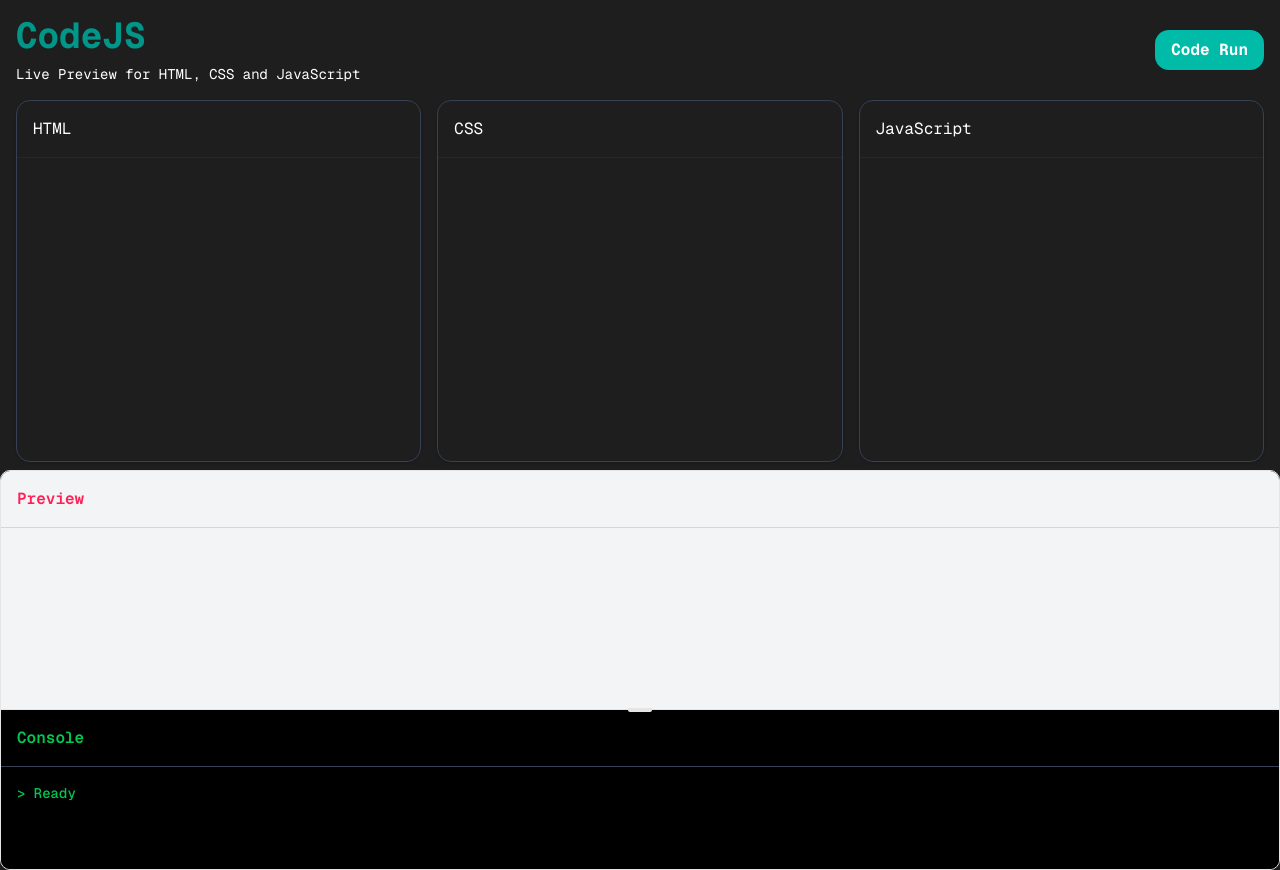
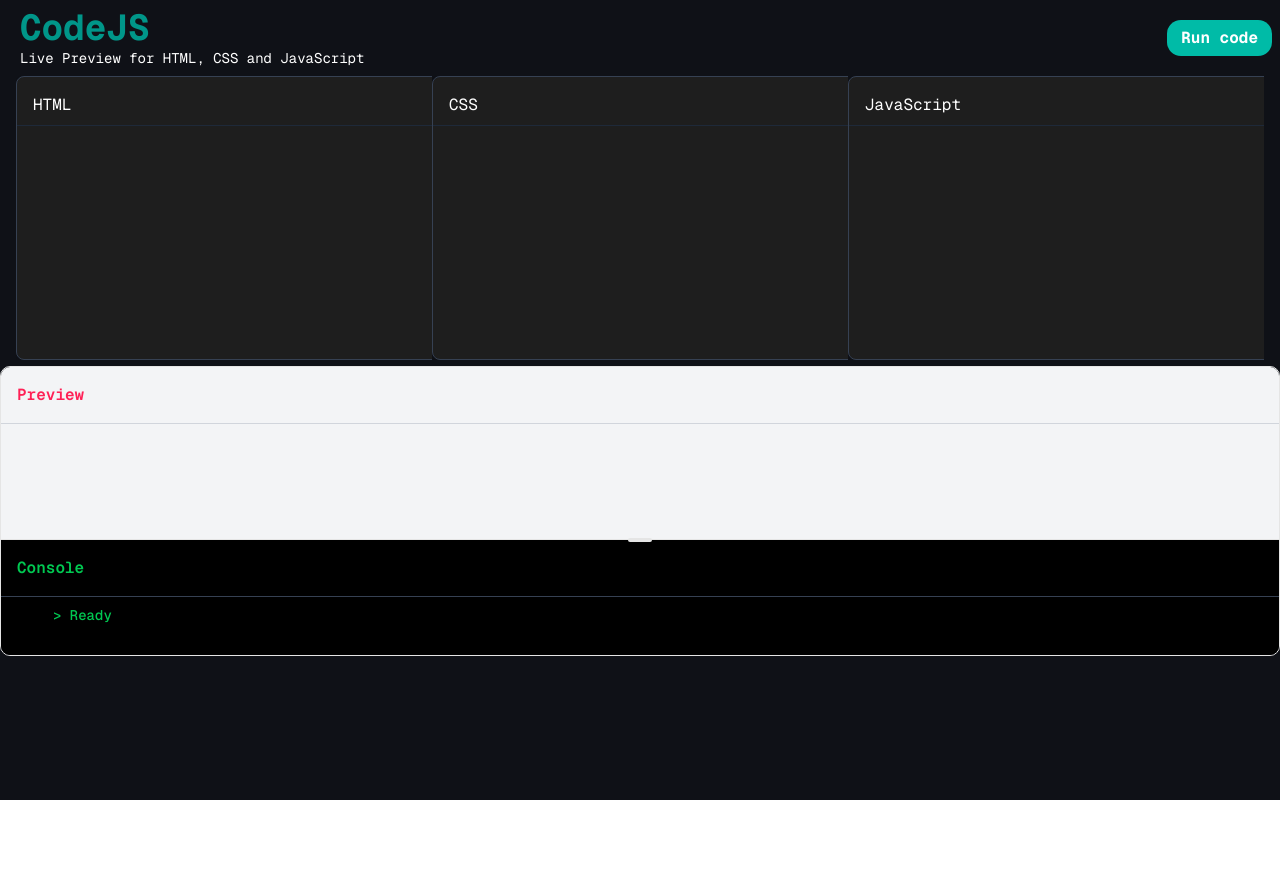
Before and after one commit to hshehriyaralam/codePen, a Next.js app: page / in a window 1280 px wide. After the commit the page ends 800 px from the top, so only its background shows below. Built offline with nearby package versions, Linux system fonts and the light colour scheme.

Commit message:
live preview JS code & resizable container

```diff
--- a/app/globals.css
+++ b/app/globals.css
@@ -131,3 +131,31 @@
     @apply font-sans;
   }
 }
+
+/* 0f1117 */
+/* 1e1e1e */
+
+* {
+  scrollbar-width: thin;
+  scrollbar-color: #0f1117 #0f1117;
+}
+
+::-webkit-scrollbar {
+  width: 10px;
+  height: 10px;
+}
+
+::-webkit-scrollbar-track {
+  background: #1e1e1e;
+  border-radius: 10px;
+}
+
+::-webkit-scrollbar-thumb {
+  background: #f1ecec;
+  border-radius: 10px;
+  border: 2px solid #f1f1f1;
+}
+
+::-webkit-scrollbar-thumb:hover {
+  background: #f1ecec;
+}
--- a/components/common/editor.tsx
+++ b/components/common/editor.tsx
@@ -1,16 +1,31 @@
 import React from 'react'
+import Editor from '@monaco-editor/react';
+import {
+ResizablePanel,
+  ResizablePanelGroup,
+} from "@/components/ui/resizable";
 
-const Editor = ({editors} :  any) => {
-       const editorClass =
-            " bg-[#1e1e1e] border border-gray-700 rounded-xl  shadow-sm py-4 ";
 
-          const textAreClass =
-            "bg-transparent text-white resize-none  h-[280px] w-full text-[14px] outline-none border-none p-4  font-mono    ";
+const EditorComp = ({editors} :  any) => {
+const editorClass = "bg-[#1e1e1e] border border-gray-700 rounded-md  shadow-sm py-4  min-w-[440px]";
+const textAreClass ="bg-transparent text-white resize-none min-h-[210px] w-full text-[14px] outline-none border-none p-4  font-mono";
+
+
+// const handleEditorChange = (value:any, event:any) => {
+// console.log("values", value)
+// }
+
+
   return (
-     <div className="grid lg:grid-cols-3 grid-colos-1 gap-4  lg:px-4  px-2   w-full  ">
+     <ResizablePanelGroup
+      orientation='horizontal'
+     className="grid lg:grid-cols-3 grid-colos-1   lg:px-4  px-2
+      w-full   overflow-auto sidebar  mb-4">
           {editors?.map(([title, value, setter]: any) => (
-            <div className={editorClass} key={title}>
-              <div className="w-full font-mono text-white border-b border-gray-800 px-4  text-md pb-4">
+            <ResizablePanel  key={title}>
+            <div className={editorClass}>
+              <div className="w-full font-mono text-white
+               border-b border-gray-800 px-4  text-md pb-2">
                 {title}
               </div>
               <textarea
@@ -19,10 +34,24 @@ const Editor = ({editors} :  any) => {
                 onChange={(e) => setter(e.target.value)}
                 rows={4}
               ></textarea>
+                {/* <Editor
+                height="210px"
+                loading={false}
+                defaultLanguage="javascript"
+                defaultValue={value.js}
+                value={value.js}
+                theme="vs-dark"
+                onChange={handleEditorChange}
+              /> */}
+
             </div>
+
+            </ResizablePanel>
           ))}
-        </div>
+        </ResizablePanelGroup>
+
+
   )
 }
 
-export default React.memo(Editor)
+export default React.memo(EditorComp)
--- a/components/common/header.tsx
+++ b/components/common/header.tsx
@@ -2,9 +2,10 @@ import React from 'react'
 
 const Header = ({RunCode} : any) => {
   return (
-        <div className="flex  flex-col gap-4  lg:gap-0  lg:flex-row  lg:items-center lg:justify-between  p-4   ">
-        <div>
-          <h1 className="text-4xl  font-quicksand font-bold  text-teal-600   mb-2  font-mono ">
+        <div className="flex  flex-col gap-4
+         lg:gap-0  lg:flex-row  lg:items-center lg:justify-between  p-2  ">
+        <div className='mx-3'>
+          <h1 className="text-4xl  font-quicksand font-bold  text-teal-600     font-mono ">
             CodeJS
           </h1>
           <p className="text-white font-mono  text-sm">
@@ -15,11 +16,11 @@ const Header = ({RunCode} : any) => {
 
         <button
           onClick={RunCode}
-          className="py-2  px-4 py-1  text-md rounded-xl text-white
+          className="py-1.5 px-3.5 py-1  text-md rounded-xl text-white
        cursor-pointer bg-teal-500  font-bold  font-mono  "
         >
-          Code Run
-        </button>
+          Run code
+ </button>
       </div>
   )
 }
--- a/components/common/previewConsole.tsx
+++ b/components/common/previewConsole.tsx
@@ -7,14 +7,13 @@ import {
 
 const PreviewConsole = ({srcDoc, consoleOutput}:any) => {
   return (
-    <ResizablePanelGroup
-          orientation="vertical"
-          className="min-h-[400px] max-w-sm rounded-lg border  max-w-full   overflow-hidden"
-        >
-          {/* Preview div */}
+
+        <ResizablePanelGroup
+        className="min-h-full max-w-sm rounded-lg border  max-w-full   overflow-hidden"
+        orientation='vertical'>
           <ResizablePanel
             defaultSize="60%"
-            className="w-full h-[280px] bg-gray-100 overflow-hidden"
+            className="w-full min-h-[270px] bg-gray-100 overflow-hidden"
           >
             <div
               className="w-full font-mono text-rose-500  font-semibold  border-b
@@ -38,7 +37,7 @@ const PreviewConsole = ({srcDoc, consoleOutput}:any) => {
           {/* Console Div */}
           <ResizablePanel
             defaultSize="40%"
-            className="w-full h-[350px] bg-black "
+            className="w-full min-h-[300px] bg-black "
           >
             <div
               className="w-full font-mono text-green-500  font-semibold  border-b
@@ -46,7 +45,7 @@ const PreviewConsole = ({srcDoc, consoleOutput}:any) => {
             >
               Console
             </div>
-            <pre className="font-medium   text-sm font-mono p-4 px-4 text-green-500 ">
+            <pre className="font-medium   text-sm font-mono p-2 px-13 text-green-500 ">
               {consoleOutput || "> Ready"}
             </pre>
           </ResizablePanel>
--- a/components/layout/outlet.tsx
+++ b/components/layout/outlet.tsx
@@ -1,9 +1,13 @@
 "use client";
 import React, { useEffect, useState } from "react";
-
 import Header from "../common/header";
-import Editor from "../common/editor";
+import EditorComp from "../common/editor";
 import PreviewConsole from "../common/previewConsole";
+import {
+  ResizableHandle,
+  ResizablePanel,
+  ResizablePanelGroup,
+} from "@/components/ui/resizable";
 
 const Outlet = () => {
   const [html, setHtml] = useState("");
@@ -26,18 +30,20 @@ const Outlet = () => {
           <script>
           const oldLog = console.log;
           console.log = function(...args){
+
+           oldLog.apply(console,args)
           window.parent.postMessage({
-          type : console,
+          type : "console",
           message : args.join(" ")
-          })
+          }, "*")
           }
           try{
             ${js}
           }catch(error){
           window.parent.postMessage({
-          type : console,
+          type : "console",
           message : error.toString()
-          })
+          }, "*")
           }
           </script>
           </html>`;
@@ -50,23 +56,52 @@ const Outlet = () => {
     ["JavaScript", js, setJs],
   ];
 
+  useEffect(() => {
+    const handleMessage = (event:any) => {
+      if(event.data?.type === 'console'){
+        setConsoleOutput((prev:any) => (prev + "\n" + event.data?.message) )
+      }
+    }
+    window.addEventListener("message", handleMessage)
+    return () => window.removeEventListener("message", handleMessage)
+},[])
+
+  useEffect(() => {
+    const timer = setTimeout(() => {
+      RunCode();
+    }, 500);
+
+    return () =>  clearInterval(timer)
+  }, [html, css, js]);
 
 
-  useEffect(() => {
-    setTimeout(() => {
-      RunCode();
-    }, 500);
-  }, [html, css, js]);
+
+
+
   return (
-    <section className="w-full min-h-screen bg-[#1e1e1e]  overflow-hidden ">
+    <section className="w-full min-h-screen bg-[#0f1117]  overflow-scroll scrollbar ">
       <Header />
-      <div className="grid grid-cols-1  gap-2  w-full ">
-        <Editor editors={editors} />
+      <ResizablePanelGroup
+      orientation="vertical"
+      className="lg:min-h-[580px]  min-h-[1000px]  w-full   ">
+        <ResizablePanel
+        defaultSize="50%">
+          <div>
+        <EditorComp editors={editors} />
+          </div>
+        </ResizablePanel>
+
+          <ResizablePanel
+        defaultSize="50%">
         <PreviewConsole
         srcDoc={srcDoc}
         consoleOutput={consoleOutput}
         />
-      </div>
+        </ResizablePanel>
+
+
+
+        </ResizablePanelGroup>
     </section>
   );
 };
--- a/package.json
+++ b/package.json
@@ -9,9 +9,11 @@
     "lint": "eslint"
   },
   "dependencies": {
+    "@monaco-editor/react": "^4.7.0",
     "class-variance-authority": "^0.7.1",
     "clsx": "^2.1.1",
     "lucide-react": "^1.12.0",
+    "monaco": "^1.201704190613.0",
     "next": "16.2.4",
     "radix-ui": "^1.4.3",
     "react": "19.2.4",
```
Also changed, not shown: 1 other file (tests, documents, lock files or other folders).
